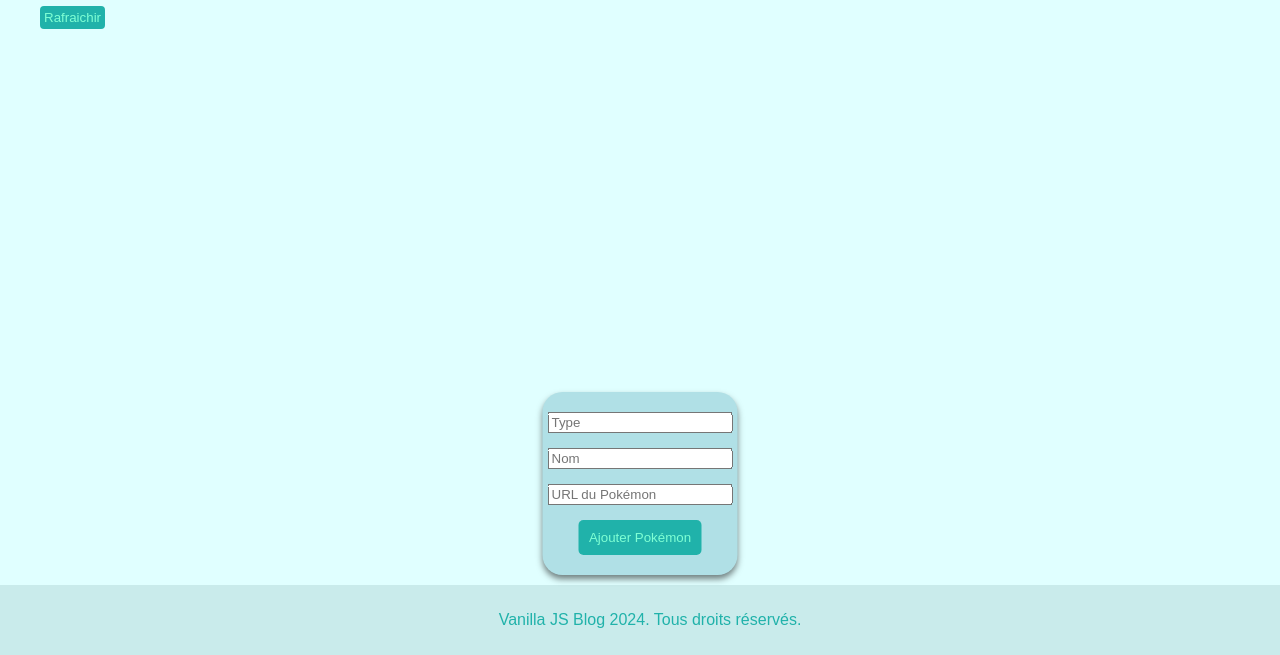
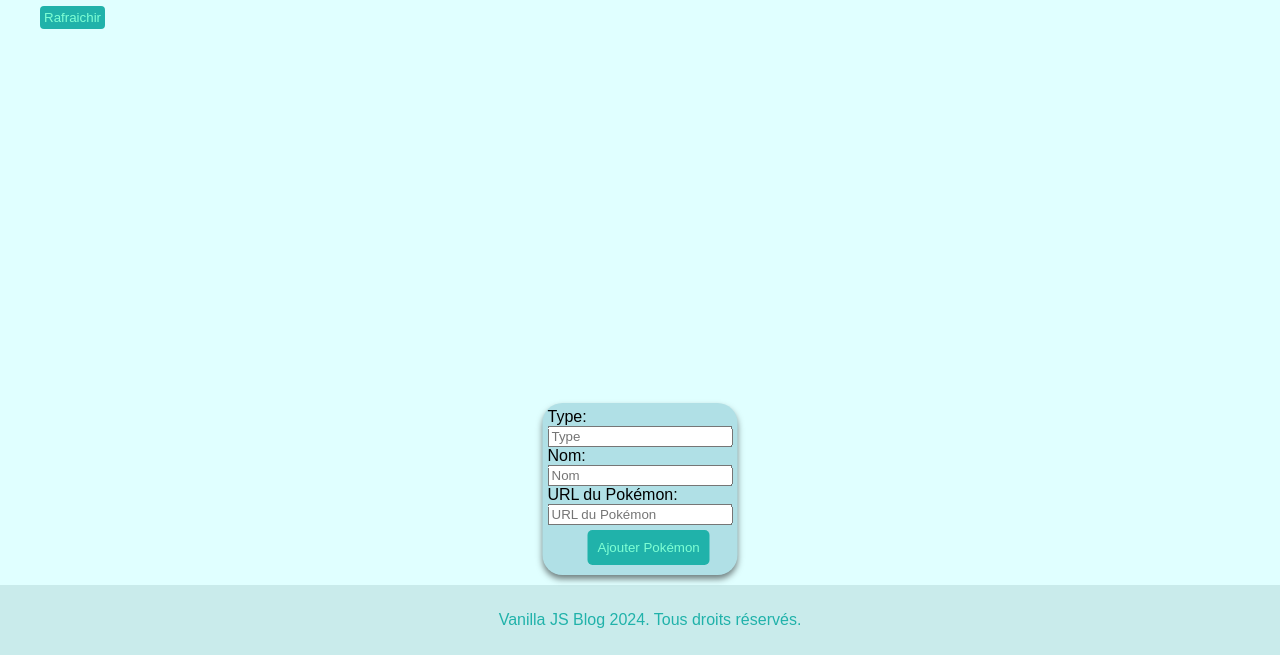
Before and after one commit to HeleneFnt/vanillaJS, a plain HTML site: page public/index.html in a window 1280 px wide. Shown: the part 145-800 px from the top of the page. Drawn offline with Linux system fonts and the light colour scheme; no server answers.

Commit message:
fix form

```diff
--- a/public/css/styles.css
+++ b/public/css/styles.css
@@ -140,7 +140,6 @@ nav img {
 #pokemon_form input,
 #pokemon_form button {
     display: block;
-    margin: 15px auto;
 }
 
 #pokemon_form button {
--- a/public/js/app.js
+++ b/public/js/app.js
@@ -20,22 +20,44 @@ for (let i = 0; i < 3; i++) {
 
 
 // Création du formulaire pour ajouter un pokémon
-const form = document.createElement('div');
+const form = document.createElement('form');
 form.id = 'pokemon_form';
+
+// Création des labels et champs de formulaire
+const categoryLabel = document.createElement('label');
+categoryLabel.textContent = 'Type:';
+categoryLabel.setAttribute('for', 'category_input');
+form.appendChild(categoryLabel);
 
 const categoryInput = document.createElement('input');
 categoryInput.type = 'text';
 categoryInput.placeholder = 'Type';
+categoryInput.required = true; // Champ requis
+categoryInput.id = 'category_input';
 form.appendChild(categoryInput);
+
+const nameLabel = document.createElement('label');
+nameLabel.textContent = 'Nom:';
+nameLabel.setAttribute('for', 'name_input');
+form.appendChild(nameLabel);
 
 const nameInput = document.createElement('input');
 nameInput.type = 'text';
 nameInput.placeholder = 'Nom';
+nameInput.required = true; // Champ requis
+nameInput.id = 'name_input';
 form.appendChild(nameInput);
+
+const imageLabel = document.createElement('label');
+imageLabel.textContent = 'URL du Pokémon:';
+imageLabel.setAttribute('for', 'image_input');
+form.appendChild(imageLabel);
 
 const imageInput = document.createElement('input');
 imageInput.type = 'text';
 imageInput.placeholder = 'URL du Pokémon'; // https://img-4.linternaute.com/r8EjCC8ozJAzUlArRnxEiHX4yPU=/750x1125/smart/63ec5f73fbff4975a6e42e4ec973fef0/ccmcms-linternaute/animal-etrange-1.jpg
+imageInput.required = true; // Champ requis
+imageInput.id = 'image_input';
 form.appendChild(imageInput);
 
 const addButton = document.createElement('button');
@@ -51,6 +73,13 @@ addButton.addEventListener('click', function () {
     const category = categoryInput.value;
     const name = nameInput.value;
     const image = imageInput.value;
+
+
+    // Vérification si les champs requis sont remplis
+    if (!category || !name || !image) {
+        alert('Veuillez remplir tous les champs requis.');
+        return; // Arrête la fonction si un champ requis est vide
+    }
 
     // Création du nouvel objet Pokémon avec les données fournies par l'utilisateur
     const pokemon = createPokemon(category, name, image);
@@ -80,7 +109,7 @@ function createPokemon(category, name, image) {
     };
 }
 
-// Fonction pour supprimer le Pokémon crée
+// Fonction pour supprimer le Pokémon créé
 function deleteCard(event) {
     const cardToRemove = event.target.closest('.card_add');
     cardToRemove.remove();
```
